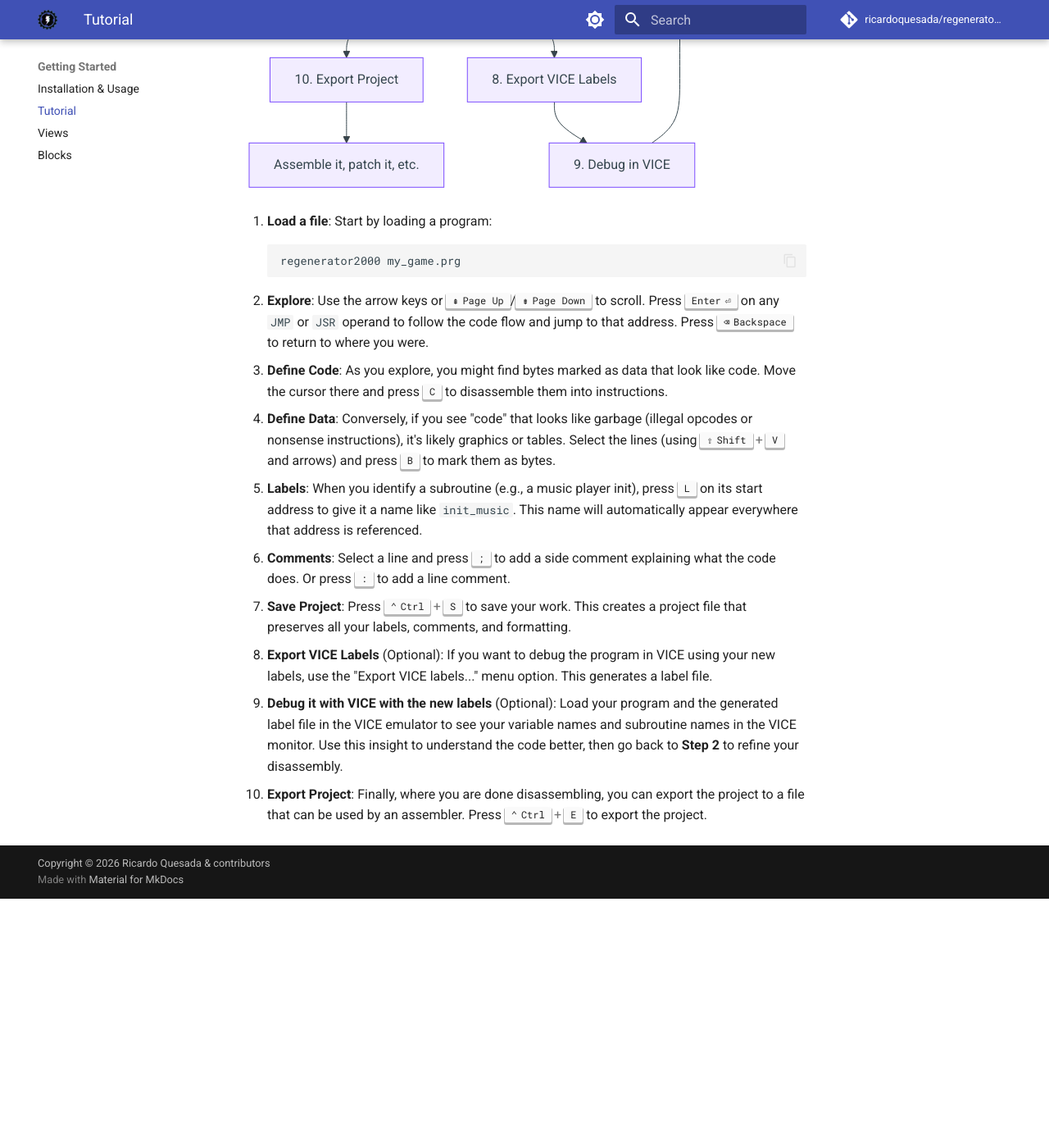
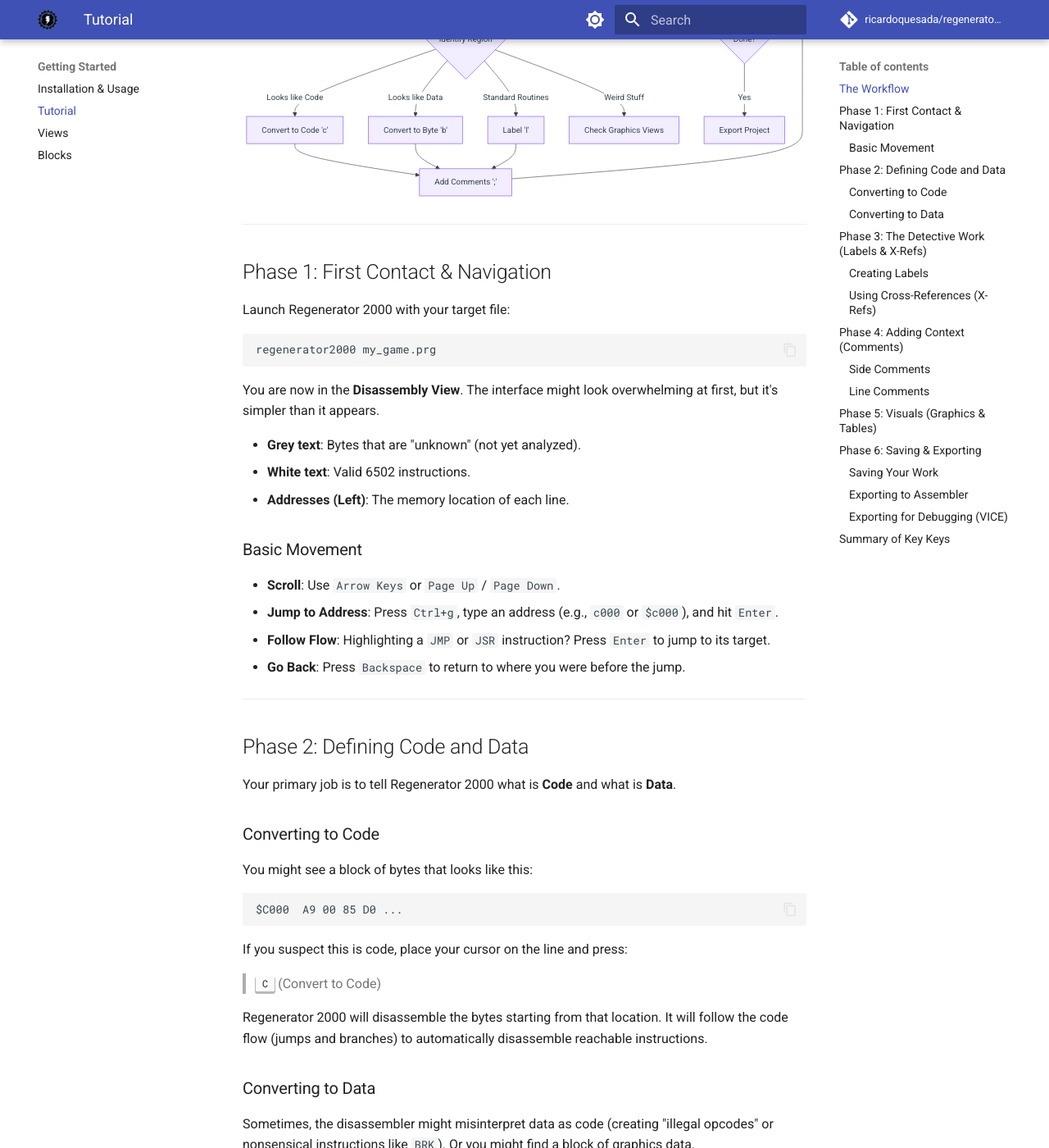
Before and after one commit to ricardoquesada/regenerator2000, an MkDocs documentation site: the page built from docs/tutorial.md, in a window 1280 px wide and 1400 px high, scrolled down 828 px. Shown: the whole window at 82% size. Built offline with MkDocs 1.6.1 and Material for MkDocs 9.7.7, drawn with Linux system fonts in a browser that asks for light colours; comment, search, counter and statistics services are not loaded; before the commit the page ends 1924 px from its top, so only the background shows below that; some of the changed text lies outside the part shown.

Commit message:
improved mkdocs: mcp, tutorial and index with easier to read info

````diff
--- a/docs/mcp.md
+++ b/docs/mcp.md
@@ -48,6 +48,10 @@
 
 ### 2. Configure Client
 
+!!! tip
+
+    Ensure the `regenerator2000` application is running with `--mcp-server` **before** you start Claude Code, Gemini or Antigravity as they will attempt to connect on startup.
+
 #### Claude Code
 
 To use Regenerator 2000 with Claude Code:
@@ -68,10 +72,6 @@
   }
 }
 ```
-
-!!! tip
-
-    Ensure the `regenerator2000` application is running with `--mcp-server` **before** you start Claude Desktop or Claude Code, as they will attempt to connect on startup.
 
 #### Gemini CLI
 
@@ -113,35 +113,51 @@
 }
 ```
 
-## Usage Examples
+## Common Workflows
 
-!!! note
+The true power of the MCP server comes from combining the AI's semantic understanding with Regenerator 2000's analysis tools.
 
-    If it fails to use the "Regenerator2000 MCP", you can prefix the first prompt with:
+### 1. Analyze a Routine
 
-    > "Using regenerator2000 mcp server, ..."
+**Goal**: Understand what a specific subroutine does, rename variables, and document it.
 
-Once connected, you can prompt the AI to perform complex tasks.
+!!! example "Prompt"
 
-### Analysis
+    > "Analyze the routine at $C000. It seems to be checking sprite collisions. Rename variables accordingly and add comments explaining the logic."
 
-> "Analyze this routine"
+**What happens**: The AI reads the disassembly at `$C000`, follows the code flow, identifies memory accesses (e.g., `$D01E` for sprite collision), and uses `r2000_set_label_name` and `r2000_set_line_comment` to update your project.
 
-> "Find all 'JSR $FFD2' calls (CHROUT) and document what is being printed before each call."
+### 2. Identify Code vs. Data
 
-> "Analyze the routine at $C000. It seems to be checking sprite collisions. Rename variables accordingly."
+**Goal**: You have a large binary and don't know where the code ends and graphics begin.
 
-> "Analyze in detail the routine that I'm looking at. Add comments and labels as needed. Convert regions to code, byte, word, petscii, screencode, etc as needed."
+!!! example "Prompt"
 
-### Exploration
+    > "Scan the region from $2000 to $4000. Identify any valid code sequences and mark the rest as byte data. If you see patterns resembling text, mark them as PETSCII."
 
-> "List available tools to see what you can do."
+**What happens**: The AI uses `r2000_read_disasm_region` or `r2000_get_analyzed_blocks` to inspect the memory. It then iteratively applies `r2000_convert_region_to_code` or `r2000_convert_region_to_bytes` based on its analysis.
 
-### Navigation
+### 3. Trace Cross-References
 
-> "Jump to address $1000."
+**Goal**: Find everywhere a specific global variable or function is used.
 
-> "Go to the 'init_screen' label."
+!!! example "Prompt"
+
+    > "Find all `JSR $FFD2` (CHROUT) calls. For each call, document what character or value is being printed before the call."
+
+**What happens**: The AI queries `r2000_get_cross_references` for `$FFD2`, then inspects the instructions immediately preceding each call to deduce the arguments (e.g., `LDA #$05`).
+
+### 4. Semantic Navigation
+
+**Goal**: Move around the project using natural language descriptions instead of addresses.
+
+!!! example "Prompt"
+
+    > "Jump to the high score table."
+
+    > "Go to the interrupt handler."
+
+**What happens**: The AI searches the symbol table or analyzes the code to find the likely candidate, then uses `r2000_jump_to_address` to move your viewport.
 
 ## Agent Skills
 
@@ -178,15 +194,11 @@
 cp -r .agent/skills/r2000-analyze-routine /path/to/your/project/.agent/skills/
 ```
 
-**Example prompts:**
+!!! example "Prompt"
 
-> "Analyze this routine"
+    > "Analyze this routine", "What does this function do?"
 
-> "Analyze the routine at $C000. It seems to be checking sprite collisions. Rename variables accordingly."
-
-> "Analyze in detail the routine that I'm looking at. Add comments and labels as needed."
-
-### `r2000-analyze-blocks`
+### Skill: `r2000-analyze-blocks`
 
 Scans a memory range (or the entire binary) and converts each region to the correct block type — separating code from data, text from tables, and pointers from raw bytes. This is the foundational reverse-engineering pass you run on a freshly loaded binary.
 
@@ -208,33 +220,9 @@
 cp -r .agent/skills/r2000-analyze-blocks /path/to/your/project/.agent/skills/
 ```
 
-**Example prompts:**
+!!! example "Prompt"
 
-> "Analyze all blocks in the binary"
-
-> "Classify the region from $0801 to $1FFF"
-
-> "Scan the whole program and separate code from data"
-
-> "Find all text strings and address tables in the binary"
-
-## Use Cases
-
-### 1. The AI Copilot (HTTP Mode)
-
-Run Regenerator 2000 with `--mcp-server`. You work in the TUI, navigating and making manual edits. Simultaneously, you ask your AI assistant (connected via HTTP) to:
-
-- "Document this function I'm looking at."
-- "Interpret this confusing block of code."
-
-The AI's changes (renaming labels, adding comments) appear instantly in your TUI.
-
-### 2. Automated Deep Dive (Stdio Mode)
-
-Configure Claude Desktop with a specific project file.
-
-- **Prompt**: "Analyze the loaded program. Find the high score table location and the routine that updates it."
-- **Response**: The AI loads the context, uses search tools, reads memory, and produces a report without you needing to open the interface.
+    > "Analyze blocks", "Convert blocks", "Identify data regions", "Classify the program"
 
 ## Available Tools
 
--- a/docs/tutorial.md
+++ b/docs/tutorial.md
@@ -1,42 +1,183 @@
 # Tutorial
 
-A typical Regenerator 2000 workflow looks like the following:
+Welcome to the **Regenerator 2000** tutorial. This guide will walk you through a typical reverse engineering session, transforming a raw binary into a comprehensible, labeled, and commented disassembly project.
+
+!!! tip "Prerequisites"
+Ensure you have installed Regenerator 2000 and have a C64 program (`.prg`) ready to analyze.
+
+---
+
+## The Workflow
+
+Reverse engineering is an iterative process. You start with a "blob" of unknown data and gradually carve out meaning, identifying code, graphics, and data tables until the picture becomes clear.
 
 ```mermaid
 flowchart TD
-    S1[1. Load File] --> S2[2. Explore]
-    S2 --> S3[3-6. Define Code, Data, Labels, Comments, etc.]
-    S3 --> S7[7. Save Project]
-    S3 --> S2
-    S7 --> Q{Debug?}
-    Q -- No --> S10[10. Export Project]
-    Q -- Yes --> S8[8. Export VICE Labels]
-    S8 --> S9[9. Debug in VICE]
-    S9 --> S2
-    S10 --> Done[Assemble it, patch it, etc.]
+    Start((Start)) --> Load[Load Binary]
+    Load --> Explore[Explore & Analyze]
+    Explore --> Define{Identify Region}
+    Define -- "Looks like Code" --> Code[Convert to Code 'c']
+    Define -- "Looks like Data" --> Data[Convert to Byte 'b']
+    Define -- "Standard Routines" --> Label[Label 'l']
+    Define -- "Weird Stuff" --> Graphics[Check Graphics Views]
+    Code --> Comment[Add Comments ';']
+    Data --> Comment
+    Label --> Comment
+    Comment --> Explore
+    Explore --> Finish{Done?}
+    Finish -- No --> Explore
+    Finish -- Yes --> Export[Export Project]
 ```
 
-1.  **Load a file**: Start by loading a program:
-    ```bash
-    regenerator2000 my_game.prg
-    ```
-2.  **Explore**: Use the arrow keys or ++page-up++/++page-down++ to scroll. Press ++enter++ on any
-    `JMP` or `JSR` operand to follow the code flow and jump to that address. Press ++backspace++
-    to return to where you were.
-3.  **Define Code**: As you explore, you might find bytes marked as data that look like code.
-    Move the cursor there and press ++c++ to disassemble them into instructions.
-4.  **Define Data**: Conversely, if you see "code" that looks like garbage (illegal opcodes or nonsense instructions),
-    it's likely graphics or tables. Select the lines (using ++shift+v++ and arrows) and press ++b++ to mark them as bytes.
-5.  **Labels**: When you identify a subroutine (e.g., a music player init), press ++l++ on its start address
-    to give it a name like `init_music`. This name will automatically appear everywhere that address is referenced.
-6.  **Comments**: Select a line and press ++semicolon++ to add a side comment explaining what the code does.
-    Or press ++colon++ to add a line comment.
-7.  **Save Project**: Press ++ctrl+s++ to save your work. This creates a project file
-    that preserves all your labels, comments, and formatting.
-8.  **Export VICE Labels** (Optional): If you want to debug the program in VICE using your new labels,
-    use the "Export VICE labels..." menu option. This generates a label file.
-9.  **Debug it with VICE with the new labels** (Optional): Load your program and the generated label file in the VICE emulator
-    to see your variable names and subroutine names in the VICE monitor. Use this insight to understand the code better,
-    then go back to **Step 2** to refine your disassembly.
-10. **Export Project**: Finally, where you are done disassembling, you can export the project
-    to a file that can be used by an assembler. Press ++ctrl+e++ to export the project.
+---
+
+## Phase 1: First Contact & Navigation
+
+Launch Regenerator 2000 with your target file:
+
+```bash
+regenerator2000 my_game.prg
+```
+
+You are now in the **Disassembly View**. The interface might look overwhelming at first, but it's simpler than it appears.
+
+- **Grey text**: Bytes that are "unknown" (not yet analyzed).
+- **White text**: Valid 6502 instructions.
+- **Addresses (Left)**: The memory location of each line.
+
+### Basic Movement
+
+- **Scroll**: Use `Arrow Keys` or `Page Up` / `Page Down`.
+- **Jump to Address**: Press `Ctrl+g`, type an address (e.g., `c000` or `$c000`), and hit `Enter`.
+- **Follow Flow**: Highlighting a `JMP` or `JSR` instruction? Press `Enter` to jump to its target.
+- **Go Back**: Press `Backspace` to return to where you were before the jump.
+
+---
+
+## Phase 2: Defining Code and Data
+
+Your primary job is to tell Regenerator 2000 what is **Code** and what is **Data**.
+
+### Converting to Code
+
+You might see a block of bytes that looks like this:
+
+```
+$C000  A9 00 85 D0 ...
+```
+
+If you suspect this is code, place your cursor on the line and press:
+
+> ++c++ (Convert to Code)
+
+Regenerator 2000 will disassemble the bytes starting from that location. It will follow the code flow (jumps and branches) to automatically disassemble reachable instructions.
+
+### Converting to Data
+
+Sometimes, the disassembler might misinterpret data as code (creating "illegal opcodes" or nonsensical instructions like `BRK`). Or you might find a block of graphics data.
+
+To mark a region as raw bytes:
+
+1.  **Select the region**:
+    - Press `Shift+v` to enter **Visual Mode**.
+    - Use `Arrow Keys` to highlight the rows.
+2.  **Convert**:
+    - Press `b` to convert to **Bytes** (`.byte $00, $01...`).
+    - Press `w` to convert to **Words** (`.word $1000...`).
+
+---
+
+## Phase 3: The Detective Work (Labels & X-Refs)
+
+As you analyze the code, you'll recognize patterns. For example, you might see a call to `$D020` (Border Color).
+
+### Creating Labels
+
+Instead of remembering `$C015` is "Main Loop", give it a name!
+
+1.  Move cursor to `$C015`.
+2.  Press `l` (Label).
+3.  Type `main_loop` and hit `Enter`.
+
+Now, every instruction that jumps to `$C015` will read `JMP main_loop` instead of `JMP $C015`.
+
+### Using Cross-References (X-Refs)
+
+Regenerator 2000 automatically tracks **X-Refs**. If you are at a subroutine `draw_sprite`, you can see exactly _who_ calls this function.
+
+- Look for the `X-Ref` section in the info panel (or press `Ctrl+x` to jump between references).
+- This is crucial for understanding _how_ a function is used.
+
+---
+
+## Phase 4: Adding Context (Comments)
+
+Code tells you _what_ passes, comments tell you _why_.
+
+### Side Comments
+
+Good for short notes on a specific line.
+
+- Press `;` (semicolon).
+- Type: `Update score counter`.
+- Result: `INC $D020  ; Update score counter`
+
+### Line Comments
+
+Good for section headers or detailed explanations.
+
+- Press `:` (colon).
+- Type: `--- INIT ROUTINE ---`.
+- Result: The comment appears on its own line _above_ the instruction.
+
+---
+
+## Phase 5: Visuals (Graphics & Tables)
+
+Some data isn't code or numbers—it's art.
+
+- **Sprites**: Press `Alt+3` to open the **Sprite View**. If you see a Space Invader, you've found the sprite data! Select that memory range and mark it as specific data (or keep it as bytes).
+- **Charset**: Press `Alt+4` to check for custom fonts.
+- **Screens**: Press `Alt+5` for the **Bitmap View** to see if a memory block forms a valid image.
+
+Knowing _where_ graphics are helps you avoid trying to disassemble them as code.
+
+---
+
+## Phase 6: Saving & Exporting
+
+### Saving Your Work
+
+Reverse engineering takes time. Save your progress often.
+
+- Press `Ctrl+s`.
+- This creates a `.regen2000proj` file. It saves your labels, comments, formatting, and history.
+
+### Exporting to Assembler
+
+Once you are done (or want to test your changes), export the project to a source file (`.asm`) compatible with modern assemblers like 64tass or ACME.
+
+- Press `Ctrl+e`.
+
+### Exporting for Debugging (VICE)
+
+Want to step through your code in the VICE emulator with your new labels?
+
+- Go to **Menu** (`F10`) -> **File** -> **Export VICE labels...**.
+- Load this labels file in VICE to see `main_loop` in the emulator's monitor!
+
+---
+
+## Summary of Key Keys
+
+| Key         | Action                        |
+| ----------- | ----------------------------- |
+| `c`         | **C**ode                      |
+| `b`         | **B**yte                      |
+| `l`         | **L**abel                     |
+| `;`         | Side Comment                  |
+| `:`         | Line Comment                  |
+| `Enter`     | Follow Jump / Jump to Operand |
+| `Backspace` | Go Back                       |
+
+Happy Hacking!
````
Also changed, not shown: other parts of docs/mcp.md (+1 -1 lines), docs/index.md (+2 -2 lines).
